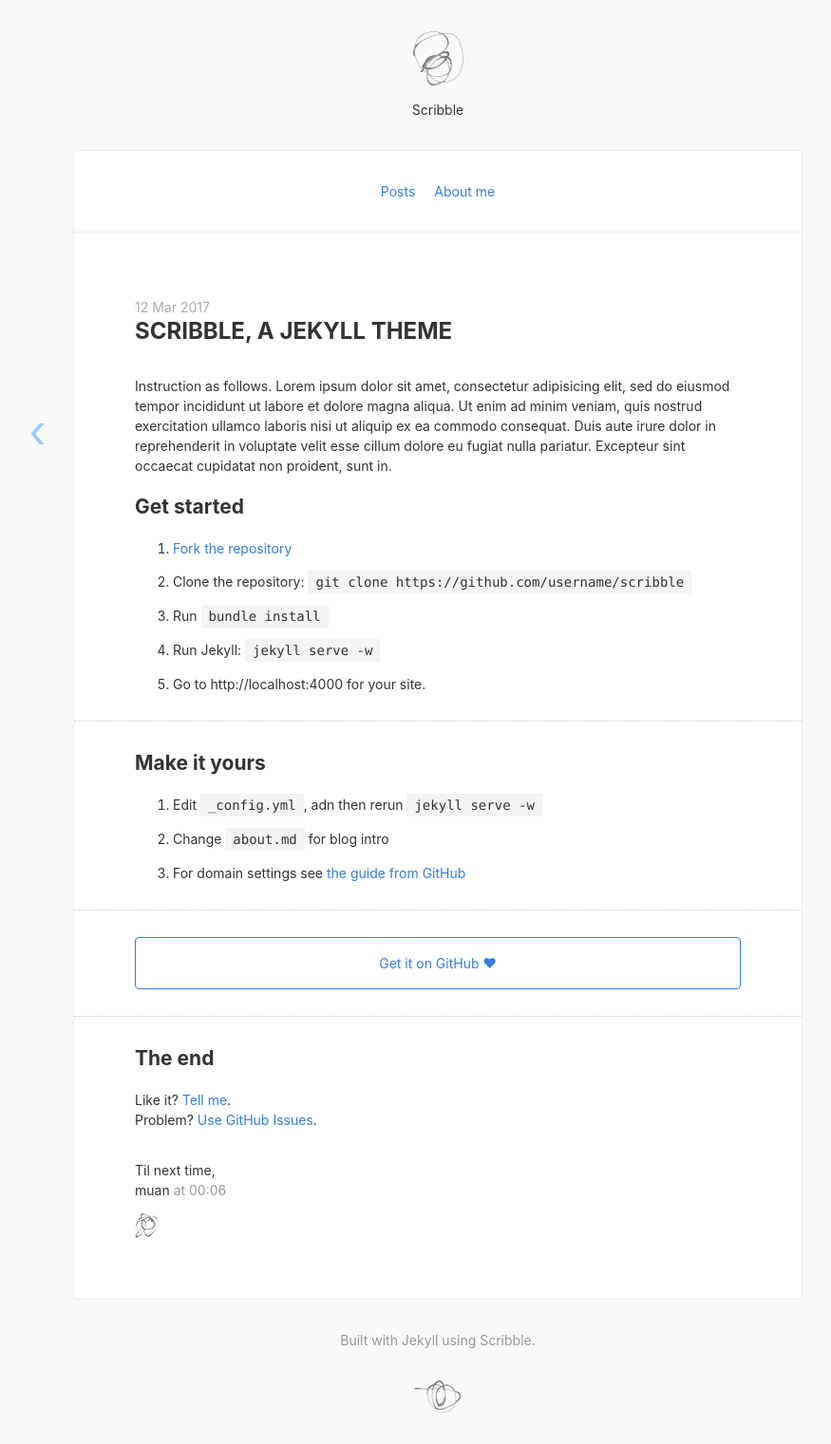
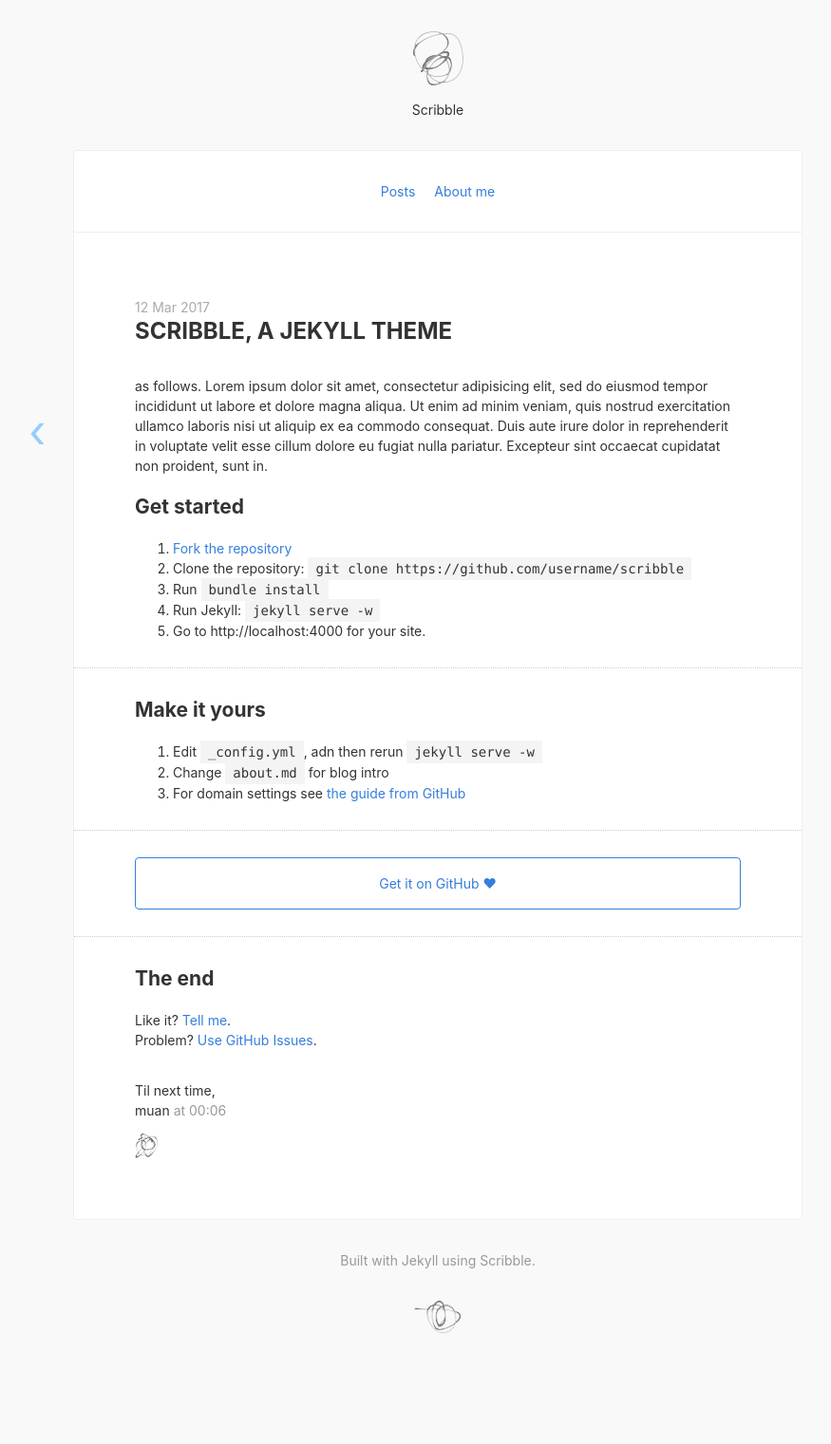
Before and after one commit to yofii/iteration2, a Jekyll site: the page built from _posts/2017-03-12-scribble-the-jekyll-theme.md, in a window 1280 px wide. Shown: the whole page at 95% size, without its empty margins (179-1054 px from the left). Built offline with Jekyll 4.4.1, drawn with Linux system fonts in a browser that asks for light colours; nearby versions of some CDN libraries; after the commit the page ends 1437 px from its top, so only the background shows below that.

Commit message:
Update from Forestry.io A Banjara updated _posts/2017-03-12-scribble-the-jekyll-theme.md

```diff
--- a/_posts/2017-03-12-scribble-the-jekyll-theme.md
+++ b/_posts/2017-03-12-scribble-the-jekyll-theme.md
@@ -1,37 +1,31 @@
 ---
 title: Scribble, a Jekyll theme
-date: 2017-03-12 00:06:52
+date: 2017-03-12T00:06:52.000+00:00
+
 ---
-
-Instruction as follows. Lorem ipsum dolor sit amet, consectetur adipisicing elit, sed do eiusmod tempor incididunt ut labore et dolore magna aliqua. Ut enim ad minim veniam, quis nostrud exercitation ullamco laboris nisi ut aliquip ex ea commodo consequat. Duis aute irure dolor in reprehenderit in voluptate velit esse cillum dolore eu fugiat nulla pariatur. Excepteur sint occaecat cupidatat non proident, sunt in.
+ as follows. Lorem ipsum dolor sit amet, consectetur adipisicing elit, sed do eiusmod tempor incididunt ut labore et dolore magna aliqua. Ut enim ad minim veniam, quis nostrud exercitation ullamco laboris nisi ut aliquip ex ea commodo consequat. Duis aute irure dolor in reprehenderit in voluptate velit esse cillum dolore eu fugiat nulla pariatur. Excepteur sint occaecat cupidatat non proident, sunt in.
 
 ## Get started
 
 1. [Fork the repository](https://github.com/muan/scribble/fork)
-
 2. Clone the repository: `git clone https://github.com/username/scribble`
-
 3. Run `bundle install`
-
 4. Run Jekyll: `jekyll serve -w`
-
 5. Go to http://localhost:4000 for your site.
 
----
+***
 
 ## Make it yours
 
 1. Edit `_config.yml`, adn then rerun `jekyll serve -w`
-
 2. Change `about.md` for blog intro
-
 3. For domain settings see [the guide from GitHub](https://help.github.com/articles/setting-up-a-custom-domain-with-pages)
 
----
+***
 
-<a href="https://github.com/muan/scribble" class="pa3 tc ba br2 db">Get it on GitHub &hearts;</a>
+<a href="https://github.com/muan/scribble" class="pa3 tc ba br2 db">Get it on GitHub ♥</a>
 
----
+***
 
 ## The end
 
```
